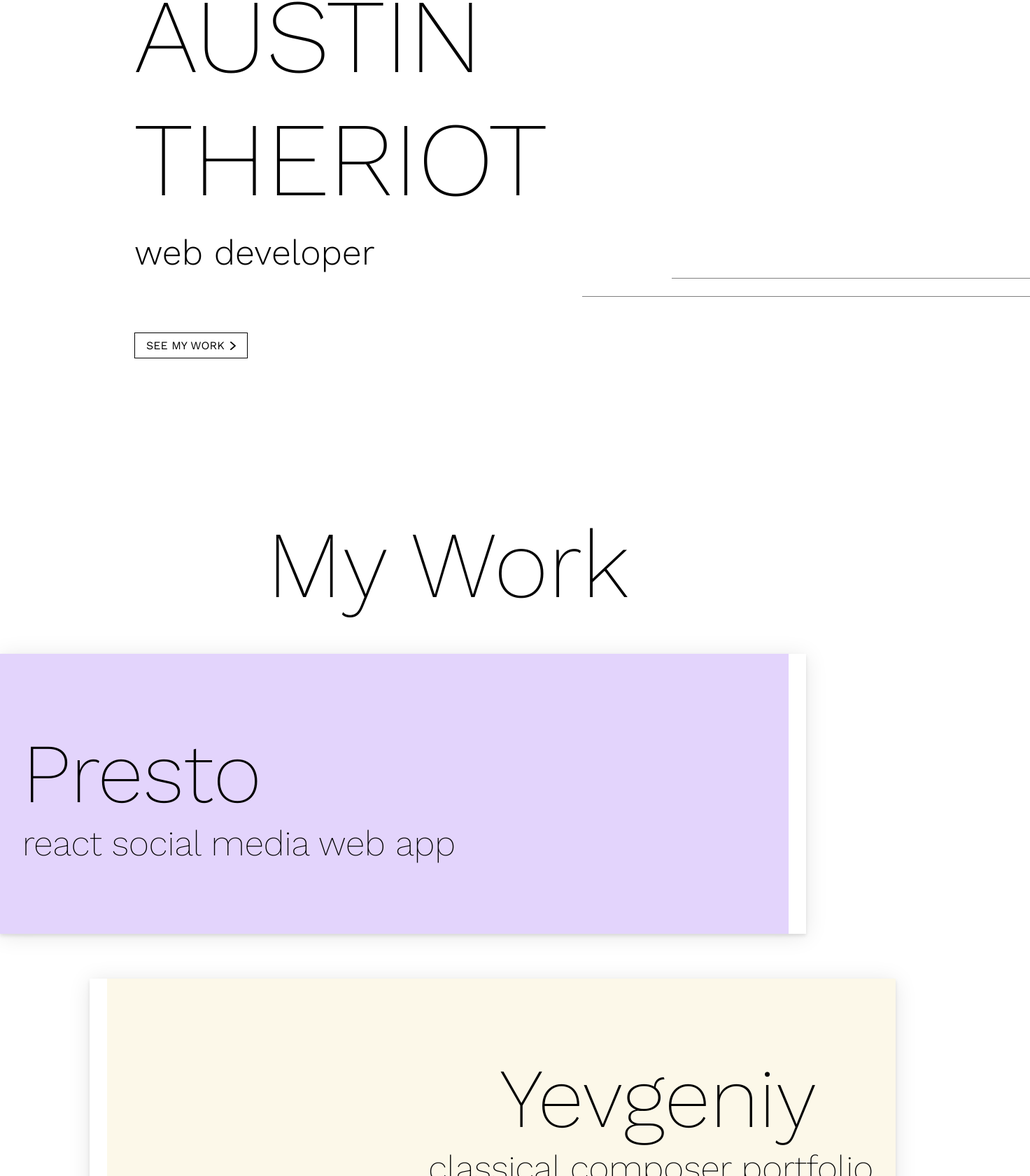
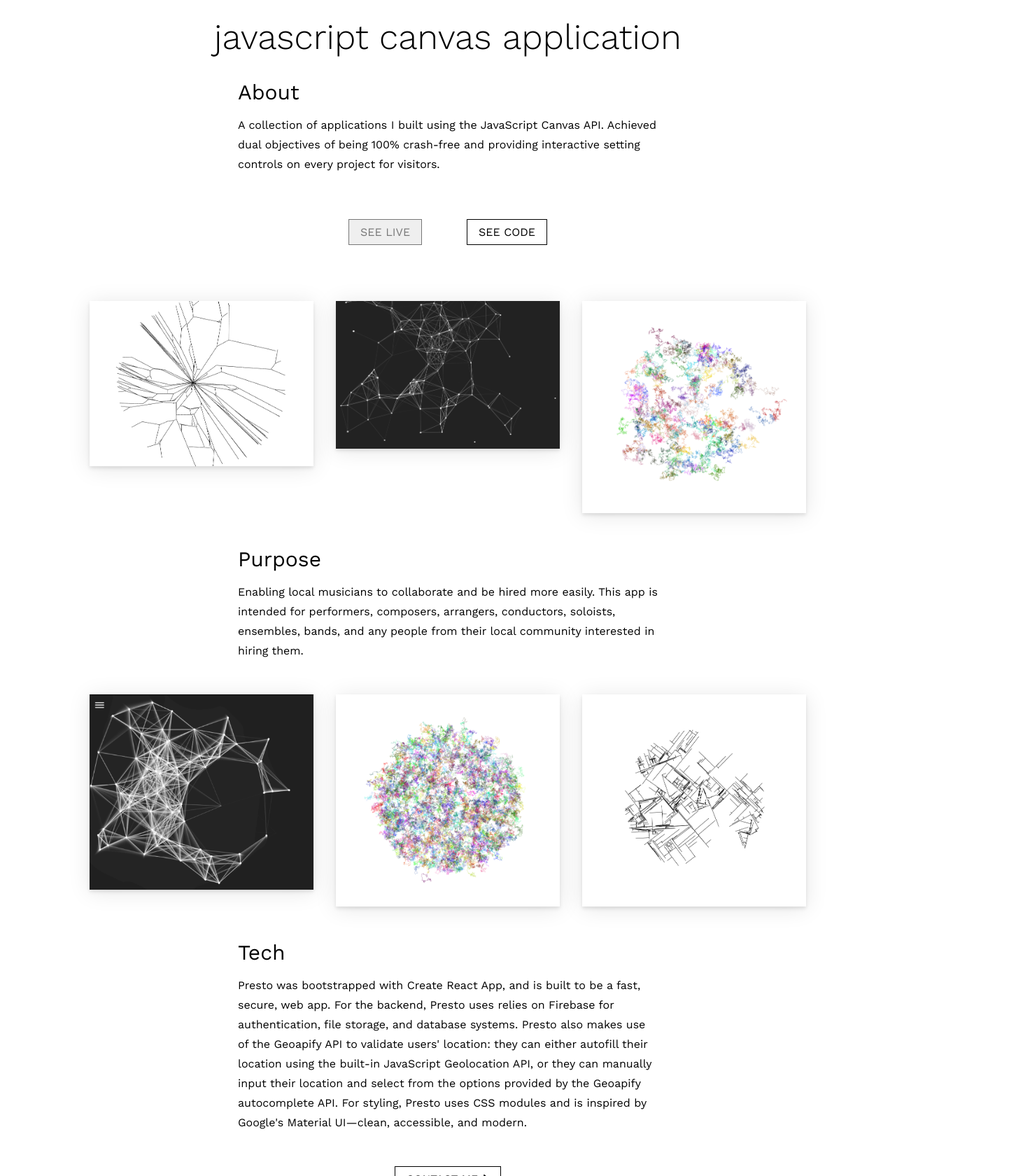
Before and after one commit to austintheriot/digital-portfolio-2, a React (Create React App) app: page /jsart in a window 1280 px wide. Shown: the part 232-1912 px from the top of the page at 70% size, 1472 px wide, since content can reach past the window. Built offline with nearby package versions, Linux system fonts and the light colour scheme; no server answers.

Commit message:
finished JSArt

```diff
--- a/src/App.js
+++ b/src/App.js
@@ -10,9 +10,10 @@ import Footer from './components/Footer/Footer';
 import Portfolio from './routes/Portfolio/Portfolio';
 import About from './routes/About/About';
 import Contact from './routes/Contact/Contact';
-import Presto from './routes/Portfolio Articles/Presto/Presto';
-import Yevgeniy from './routes/Portfolio Articles/Yevgeniy/Yevgeniy';
-import LASC from './routes/Portfolio Articles/LASC/LASC';
+import Presto from './routes/Portfolio Articles/Presto';
+import Yevgeniy from './routes/Portfolio Articles/Yevgeniy';
+import LASC from './routes/Portfolio Articles/LASC';
+import JSArt from './routes/Portfolio Articles/JSArt';
 
 function App() {
 	return (
@@ -25,6 +26,7 @@ function App() {
 					<Route exact path='/presto' component={Presto} />
 					<Route exact path='/yevgeniy' component={Yevgeniy} />
 					<Route exact path='/lascabling' component={LASC} />
+					<Route exact path='/jsart' component={JSArt} />
 					<Route path='/' component={Portfolio} />
 				</Switch>
 				<Footer />
--- /dev/null
+++ b/src/routes/Portfolio Articles/JSArt.js
@@ -0,0 +1,107 @@
+import React from 'react';
+import generalStyles from './PortfolioArticle.module.css';
+import Button from '../../components/Button/Button';
+import { Link } from 'react-router-dom';
+
+import hero1__1 from '../../assets/images/jsart__hero1--1.jpg';
+import hero1__2 from '../../assets/images/jsart__hero1--2.png';
+import hero1__3 from '../../assets/images/jsart__hero1--3.png';
+import hero2__1 from '../../assets/images/jsart__hero2--1.png';
+import hero2__2 from '../../assets/images/jsart__hero2--2.png';
+import hero2__3 from '../../assets/images/jsart__hero2--3.jpg';
+import hero3__1 from '../../assets/images/jsart__hero3--1.png';
+import hero3__2 from '../../assets/images/jsart__hero3--2.png';
+import hero3__3 from '../../assets/images/jsart__hero3--3.png';
+
+export default (props) => {
+	const WEB_PARTICLES_CODE = 'https://github.com/austintheriot/web-particles';
+	const FRACTURES_CODE = 'https://github.com/austintheriot/fractures';
+	const BROWNIAN_CODE = 'https://github.com/austintheriot/brownian-motion';
+	const STOCHASTIC_CODE = 'https://github.com/austintheriot/stochastic-roots';
+
+	return (
+		<article>
+			<h1>JSArt</h1>
+			<h2>javascript canvas application</h2>
+			<h3>About</h3>
+			<p>
+				A collection of applications I built using the JavaScript Canvas API.
+				Achieved dual objectives of being 100% crash-free and providing
+				interactive setting controls on every project for visitors.
+			</p>
+			<div className={[generalStyles.center, generalStyles.flex].join(' ')}>
+				<a href='' target='_blank' rel='noopener noreferrer'>
+					<Button disabled={true}>See Live</Button>
+				</a>
+				<a href={WEB_PARTICLES_CODE} target='_blank' rel='noopener noreferrer'>
+					<Button>See Code</Button>
+				</a>
+			</div>
+
+			{/* Panel 1 ////////////////////////////////////// */}
+			<div className={generalStyles.panel}>
+				<a href={FRACTURES_CODE} target='_blank' rel='noopener noreferrer'>
+					<img alt='JavaScript Application example' src={hero1__1} />
+				</a>
+				<a href={WEB_PARTICLES_CODE} target='_blank' rel='noopener noreferrer'>
+					<img alt='JavaScript Application example' src={hero1__2} />
+				</a>
+				<a href={BROWNIAN_CODE} target='_blank' rel='noopener noreferrer'>
+					<img alt='JavaScript Application example' src={hero1__3} />
+				</a>
+			</div>
+
+			<h3>Purpose</h3>
+			<p>
+				Enabling local musicians to collaborate and be hired more easily. This
+				app is intended for performers, composers, arrangers, conductors,
+				soloists, ensembles, bands, and any people from their local community
+				interested in hiring them.
+			</p>
+
+			{/* Panel 2 ////////////////////////////////////// */}
+			<div className={generalStyles.panel}>
+				<a href={WEB_PARTICLES_CODE} target='_blank' rel='noopener noreferrer'>
+					<img alt='JavaScript Application example' src={hero2__1} />
+				</a>
+				<a href={BROWNIAN_CODE} target='_blank' rel='noopener noreferrer'>
+					<img alt='JavaScript Application example' src={hero2__2} />
+				</a>
+				<a href={FRACTURES_CODE} target='_blank' rel='noopener noreferrer'>
+					<img alt='JavaScript Application example' src={hero2__3} />
+				</a>
+			</div>
+
+			<h3>Tech</h3>
+			<p>
+				Presto was bootstrapped with Create React App, and is built to be a
+				fast, secure, web app. For the backend, Presto uses relies on Firebase
+				for authentication, file storage, and database systems. Presto also
+				makes use of the Geoapify API to validate users' location: they can
+				either autofill their location using the built-in JavaScript Geolocation
+				API, or they can manually input their location and select from the
+				options provided by the Geoapify autocomplete API. For styling, Presto
+				uses CSS modules and is inspired by Google's Material UI—clean,
+				accessible, and modern.
+			</p>
+			<div className={generalStyles.center}>
+				<Link to='/contact' className={generalStyles.Link}>
+					<Button arrow='true'>Contact Me</Button>
+				</Link>
+			</div>
+
+			{/* Panel 3 ////////////////////////////////////// */}
+			<div className={generalStyles.panel}>
+				<a href={FRACTURES_CODE} target='_blank' rel='noopener noreferrer'>
+					<img alt='JavaScript Application example' src={hero3__1} />
+				</a>
+				<a href={STOCHASTIC_CODE} target='_blank' rel='noopener noreferrer'>
+					<img alt='JavaScript Application example' src={hero3__2} />
+				</a>
+				<a href={FRACTURES_CODE} target='_blank' rel='noopener noreferrer'>
+					<img alt='JavaScript Application example' src={hero3__3} />
+				</a>
+			</div>
+		</article>
+	);
+};
--- a/src/routes/Portfolio Articles/LASC/LASC.js
+++ b/src/routes/Portfolio Articles/LASC.js
@@ -1,9 +1,9 @@
 import React from 'react';
-import generalStyles from '../PortfolioArticle.module.css';
-import Button from '../../../components/Button/Button';
+import generalStyles from './PortfolioArticle.module.css';
+import Button from '../../components/Button/Button';
 import { Link } from 'react-router-dom';
 
-import hero1 from '../../../assets/images/lascabling__allscreens.png';
+import hero1 from '../../assets/images/lascabling__allscreens.png';
 
 export default (props) => {
 	return (
--- a/src/routes/Portfolio Articles/PortfolioArticle.module.css
+++ b/src/routes/Portfolio Articles/PortfolioArticle.module.css
@@ -38,6 +38,23 @@ a,
 	margin: 1rem 2rem;
 }
 
+.panel {
+	width: 100vw;
+	margin: 2rem auto;
+	display: flex;
+	flex: none;
+	flex-wrap: wrap;
+	justify-content: center;
+}
+
+.panel img {
+	display: block;
+	width: 25vw;
+	min-width: 300px;
+	margin: 1rem;
+	box-shadow: var(--shadow);
+}
+
 .hero {
 	object-fit: cover;
 	width: 100%;
```
Also changed, not shown: src/routes/Portfolio Articles/Presto.js (renamed from src/routes/Portfolio Articles/Presto/Presto.js, +4 -4 lines), src/routes/Portfolio Articles/Yevgeniy.js (renamed from src/routes/Portfolio Articles/Yevgeniy/Yevgeniy.js, +5 -5 lines), src/assets/images/jsart__hero3--2.jpg (deleted), src/assets/images/jsart__hero3--2.png (added), src/routes/Portfolio Articles/JSArt/JSArt.js (deleted).
